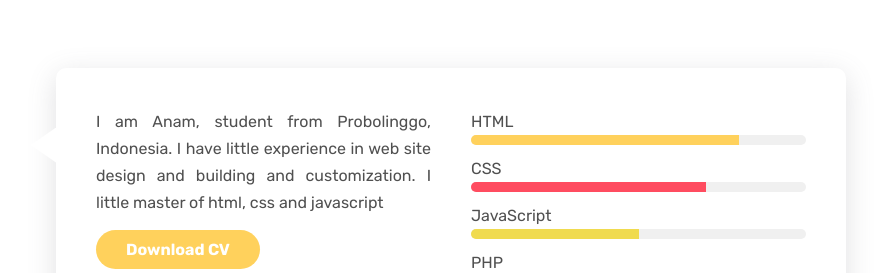
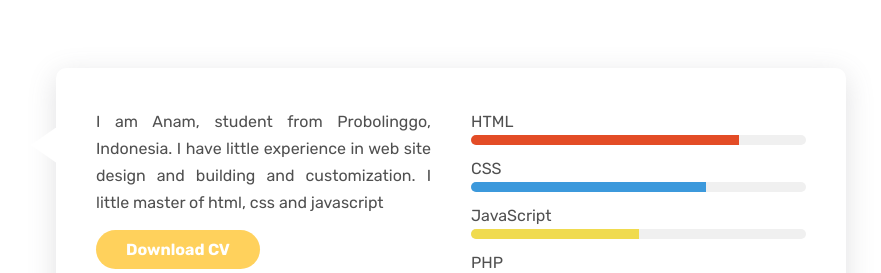
Before and after one commit to khoirul-anampeace/mywebsite-beta, a plain HTML site: page index.html in a window 1280 px wide. Shown: the part 880-1153 px from the top of the page, 284-1165 px from the left. Drawn offline with Linux system fonts and the light colour scheme.

Commit message:
colour changes

```diff
--- a/css/style.css
+++ b/css/style.css
@@ -240,10 +240,10 @@ nav ul li a:hover::after {
   border-radius: 80px 0 0 80px;
 }
 #about .row .about-text .about-text-skills .percent #v1 {
-  background-color: #ffd15c;
+  background-color: #e34c26;
 }
 #about .row .about-text .about-text-skills .percent #v2 {
-  background-color: #ff4c60;
+  background-color: #3c99dc;
 }
 #about .row .about-text .about-text-skills .percent #v3 {
   background-color: #f0db4f;
```
